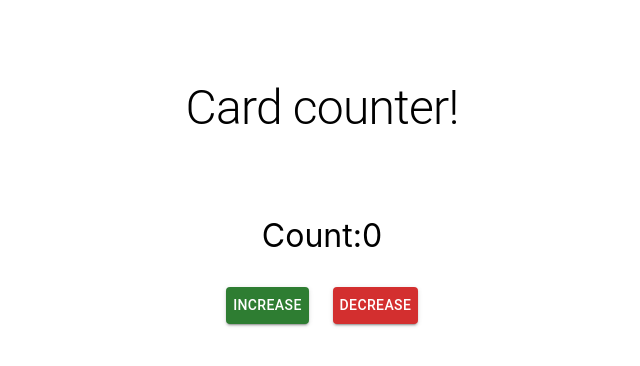
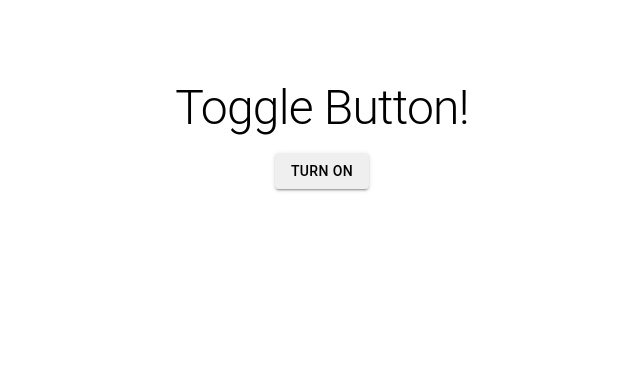
Before and after one commit to Muhaiminul-MCC/React-Hooks, a React (Create React App) app: page / in a window 1280 px wide. Shown: the top 366 px of the page, without its empty margins (318-958 px from the left). Built offline with nearby package versions, Linux system fonts and the light colour scheme.

Commit message:
file create && file change

```diff
--- a/src/App.js
+++ b/src/App.js
@@ -1,10 +1,10 @@
 import React from 'react'
-import CardCounter from './hooks/CardCounter'
+import Togglebtn from './hooks/Togglebtn'; //Import Toggle Button
 
 export default function App() {
   return(
     <div>
-      <CardCounter/>
+      <Togglebtn/> {/* Use toggleBTN */}
     </div>
   )
 }
--- /dev/null
+++ b/src/hooks/Togglebtn.jsx
@@ -0,0 +1,16 @@
+import { Button, Typography } from '@mui/material'
+import { Container } from '@mui/system';
+import React, {useState} from 'react'
+
+export default function Togglebtn() {
+    const updatebtn = () => {setToggle(!toggle);};
+    const [toggle, setToggle] = useState(false);
+  return (
+    <div>
+        <Container align="center" sx={{mt:"5rem"}}>
+            <Typography variant='h1' fontSize={"3rem"} gutterBottom>Toggle Button!</Typography>
+            <Button sx={{bgcolor:"ButtonFace", color:"black" , ":hover":{bgcolor:"#47e527", color:"white"}}} variant='contained' onClick={updatebtn}>{toggle? 'Turn off' : 'Turn on'}</Button>
+        </Container>
+    </div>
+  )
+}
```
